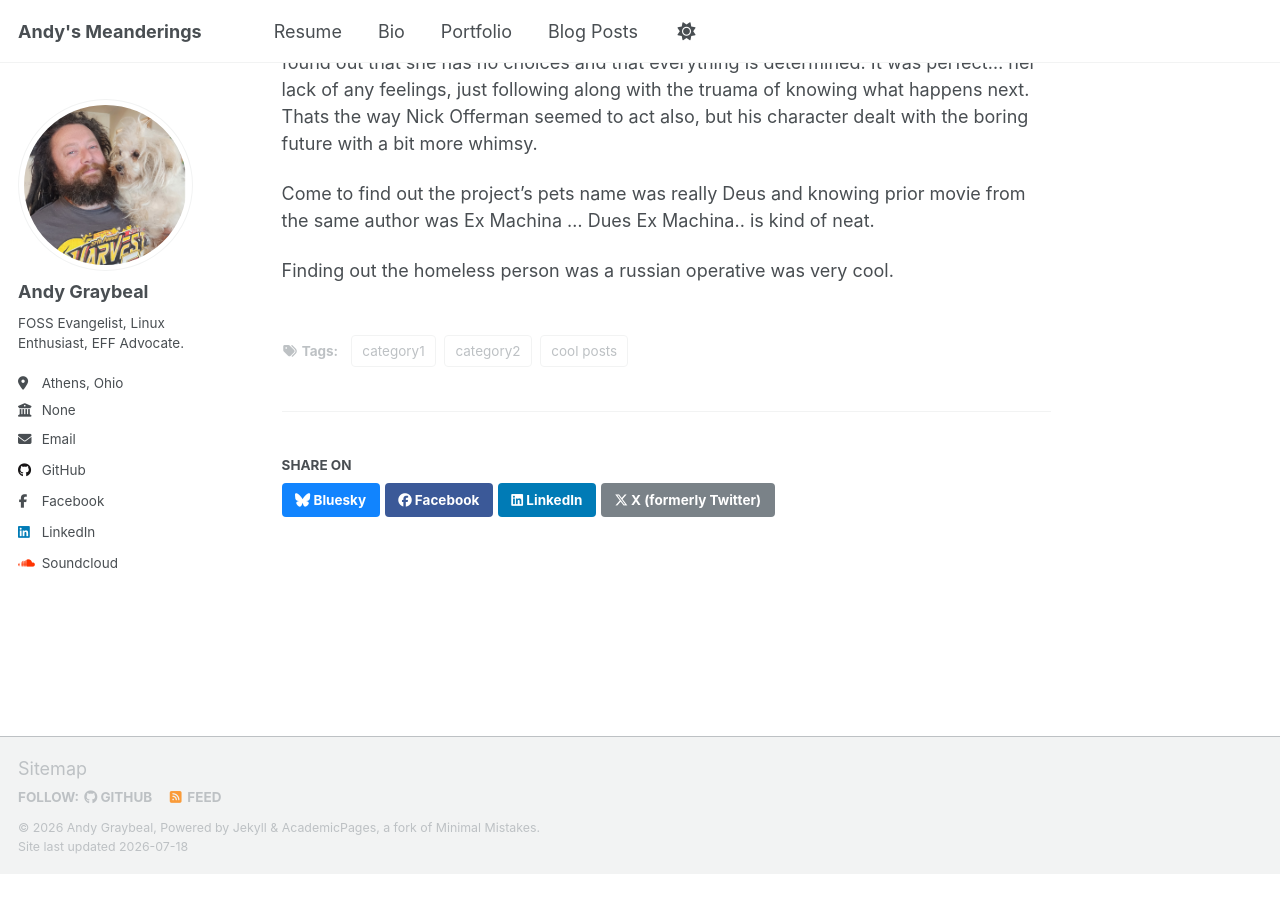
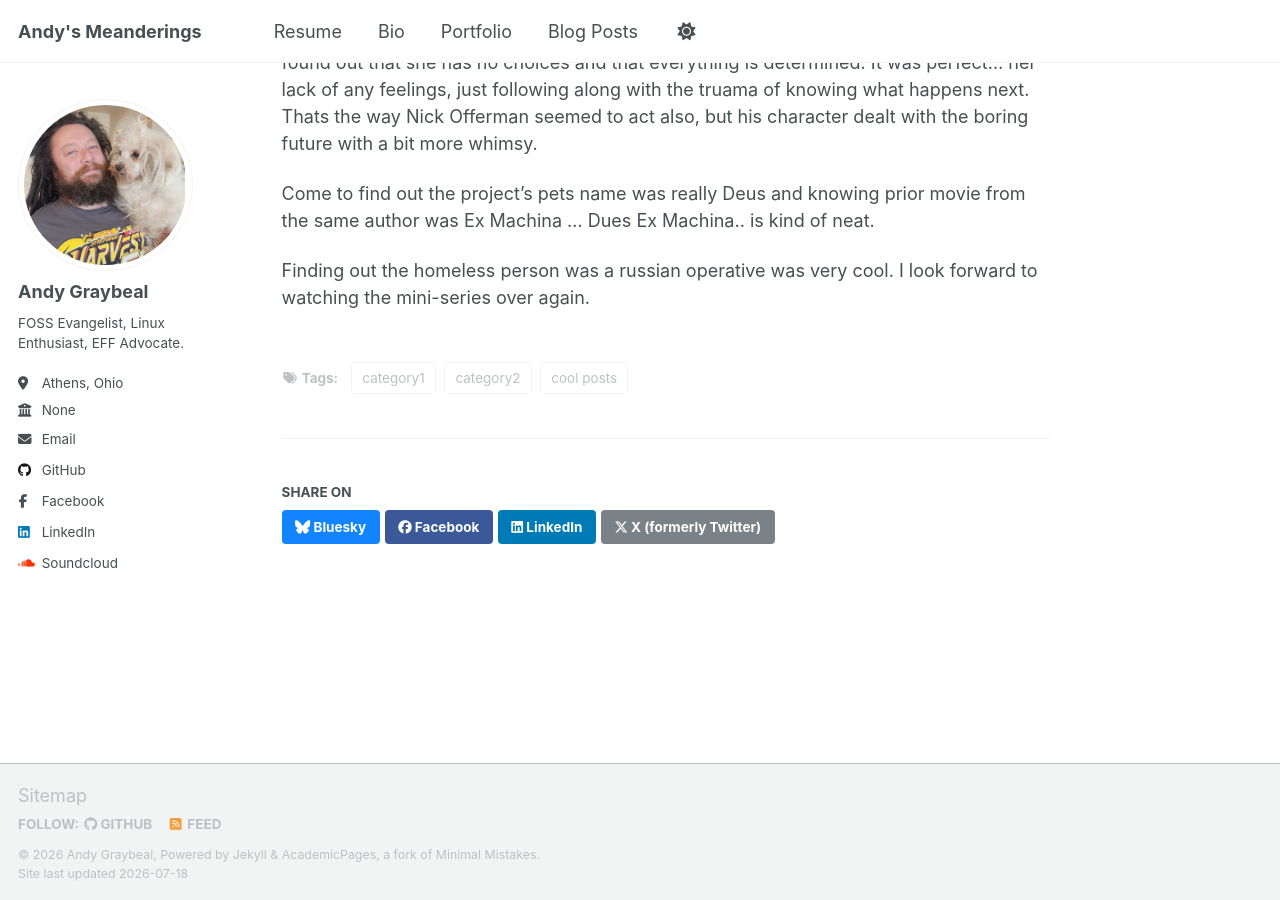
Before and after one commit to andy-graybeal/andy-graybeal.github.io, a Jekyll site: the page built from _posts/2026-07-18-blog-post-1.md, in a window 1280 px wide and 900 px high, scrolled down 2012 px. Built offline with Jekyll 4.4.1, drawn with Linux system fonts in a browser that asks for light colours; a script that is not in the unit is left out; before the commit the page ends 2886 px from its top, so only the background shows below that.

```diff
--- a/_posts/2026-07-18-blog-post-1.md
+++ b/_posts/2026-07-18-blog-post-1.md
@@ -18,7 +18,6 @@ SPOILERS FOR SURE, DONT READ AHEAD
 
 Unknown to me this miniseries would effect me more than I realized, it made me nostalgic, looking into my own past and makes me feel anxious but hopeful for things to come.
 
-
 As the first couple of episodes unfolded, I told my lady that Devs had the feel of this movie I watched, I couldn't rememnber the name of it at the time -- about a rich megalomaniac tech mogul.  It was "Ex Machina" - I had never looked up the writer at the moment, but now realize the writer for Devs is the same writer as Ex Machina.  Michelle Day's name caught my attention first. I looked her up and saw she had done the set decorations just like in this movie.  I loved it!
 
 During the time the show brought us in and around the offices, and the segue between scenes it showed redwoods and the buildings. I told my lady, who was watching it with me, I swear that looks like UCSC!!  I love the campus.  I had to google the filming location and omg.. it was UCSC.  I used to be an IT guy on the campus and McHenry was where I had spent a lot of time...walking back and forth from Science Hill and of course that field between to the music rooms and the chancellors house was one of my favorite places to go.  I immedietly had to pull up google maps and show my lady the places.  There is nothing like the brutalist architecture contrast against the redwood forest and immense upper field that gives way to the ocean.  And the Quarry!  I miss it all so very much.  I dream of being back there.
@@ -38,4 +37,4 @@ I read that Alison Pill's acting was horrible and her face was like a brick.  Be
 
 Come to find out the project's pets name was really Deus and knowing prior movie from the same author was Ex Machina ... Dues Ex Machina.. is kind of neat.
 
-Finding out the homeless person was a russian operative was very cool.
+Finding out the homeless person was a russian operative was very cool.  I look forward to watching the mini-series over again.
```
